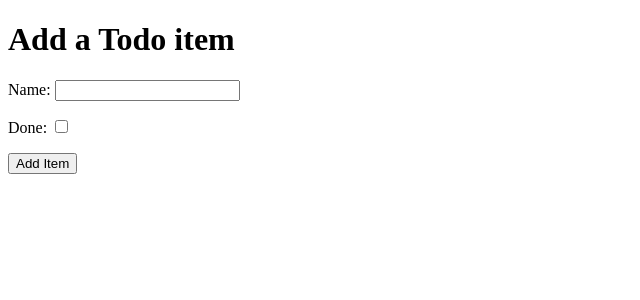
After one commit to aleksandrsg/hello-django, a Django app: page /add in a window 1280 px wide. The commit adds this page. Shown: the top 300 px of the page, without its empty margins (0-640 px from the left). Run offline with Django 3.2, Linux system fonts and the light colour scheme.

Commit message:
Add item form ready

```diff
--- a/django_todo/urls.py
+++ b/django_todo/urls.py
@@ -15,9 +15,10 @@ Including another URLconf
 """
 from django.contrib import admin
 from django.urls import path
-from todo.views import get_todo_list
+from todo.views import get_todo_list, add_item
 
 urlpatterns = [
     path('admin/', admin.site.urls),
     path('', get_todo_list, name="get_todo_list"),
+    path('add', add_item, name="add_item"),
 ]
--- /dev/null
+++ b/todo/templates/todo/add_item.html
@@ -0,0 +1,30 @@
+<!DOCTYPE html>
+<html lang="en">
+<head>
+    <meta charset="UTF-8">
+    <meta name="viewport" content="width=device-width, initial-scale=1.0">
+    <title>Document</title>
+</head>
+<body>
+    <h1>Add a Todo item </h1>
+        <form method="POST" actiod="add">
+          <div>
+            <p>
+                <label for id="id_name">Name:</label>
+                <input type="text" name="item_name" id="id_name">
+            </p>
+          </div>
+          <div>
+            <p>
+                <label for id="id_done">Done:</label>
+                <input type="checkbox" name="id_done" id="done">
+            </p>
+          </div>
+          <div>
+            <p>
+            <button type="submit">Add Item</button>
+            </p>
+          </div>
+        </form>
+</body>
+</html>
--- a/todo/templates/todo/todo_list.html
+++ b/todo/templates/todo/todo_list.html
@@ -20,6 +20,6 @@
         <tr><td>There is no items to do</td></tr>
         {% endfor %}
     </table>
-
+    <a href="/add">Add an Item</a>
 </body>
 </html>
--- a/todo/views.py
+++ b/todo/views.py
@@ -10,3 +10,7 @@ def get_todo_list(request):
         'items': items
     }
     return render(request, 'todo/todo_list.html', context)
+
+
+def add_item(request):
+    return render(request, 'todo/add_item.html')
```
